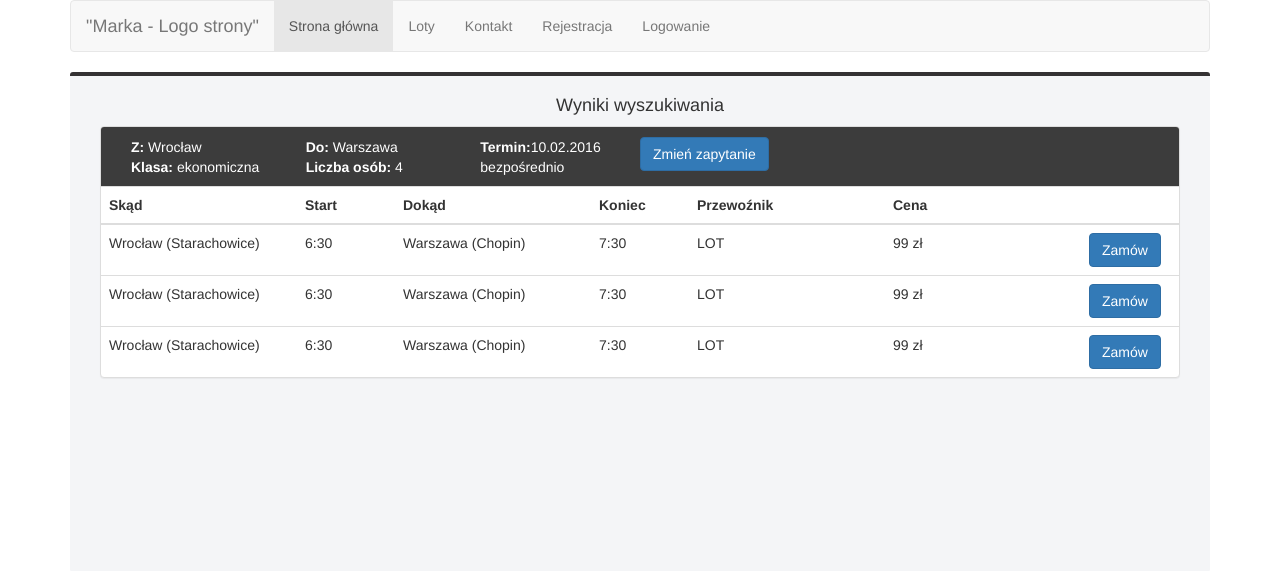
After one commit to ickgrupaj/ick, a PHP site: page /result.php in a window 1280 px wide. The commit adds this page. Shown: the top 571 px of the page. Run offline with PHP 8.4, Linux system fonts and the light colour scheme; some libraries are stand-ins or nearby versions.

Commit message:
Wyniki wyszukiwania

```diff
--- /dev/null
+++ b/result.php
@@ -0,0 +1,137 @@
+<!DOCTYPE html>
+<html lang="pl_PL">
+<head>
+    <meta charset="utf-8">
+    <meta http-equiv="X-UA-Compatible" content="IE=edge">
+    <meta name="viewport" content="width=device-width, initial-scale=1">
+    <title>Bootstrap 101 Template</title>
+
+    <!-- Bootstrap -->
+    <link href="bootstrap/css/bootstrap.min.css" rel="stylesheet">
+    <link href="bootstrap/css/style.css" rel="stylesheet">
+
+    <!-- HTML5 Shim and Respond.js IE8 support of HTML5 elements and media queries -->
+    <!-- WARNING: Respond.js doesn't work if you view the page via file:// -->
+    <!--[if lt IE 9]>
+    <script src="https://oss.maxcdn.com/html5shiv/3.7.2/html5shiv.min.js"></script>
+    <script src="https://oss.maxcdn.com/respond/1.4.2/respond.min.js"></script>
+    <![endif]-->
+</head>
+<body>
+
+
+<div class="container">
+    <nav class="navbar navbar-default" role="navigation">
+        <div class="container-fluid">
+            <div class="navbar-header">
+                <button type="button" class="navbar-toggle" data-toggle="collapse"
+                        data-target="#bs-example-navbar-collapse-1">
+                    <span class="sr-only">Rozwiń nawigację</span>
+                    <span class="icon-bar"></span>
+                    <span class="icon-bar"></span>
+                    <span class="icon-bar"></span>
+                </button>
+                <a class="navbar-brand" href="#">"Marka - Logo strony"</a>
+            </div>
+
+            <div class="collapse navbar-collapse" id="bs-example-navbar-collapse-1">
+                <ul class="nav navbar-nav">
+                    <li class="active"><a href="index.php">Strona główna</a></li>
+                    <li><a href="search.php">Loty</a></li>
+                    <li><a href="#">Kontakt</a></li>
+                    <li><a href="#">Rejestracja</a></li>
+                    <li><a href="#">Logowanie</a></li>
+                </ul>
+            </div><!-- /.navbar-collapse -->
+        </div><!-- /.container-fluid -->
+    </nav>
+
+    <div class="customize-col-content">
+        <h4 class="text-center">Wyniki wyszukiwania</h4>
+
+        <div class="row" style="margin: 0 30px !important;">
+            <div class="panel panel-default">
+                <div class="panel-heading" style="height: 60px; background: #3c3c3c; color: #fff">
+                    <div class="col-sm-6">
+                        <div class="row">
+                            <div class="col-md-4"><strong>Z:</strong> Wrocław</div>
+                            <div class="col-md-4"><strong>Do:</strong> Warszawa</div>
+                            <div class="col-md-4"><strong>Termin:</strong>10.02.2016</div>
+                        </div>
+                        <div class="row">
+                            <div class="col-md-4"><strong>Klasa:</strong> ekonomiczna</div>
+                            <div class="col-md-4"><strong>Liczba osób:</strong> 4</div>
+                            <div class="col-md-4">bezpośrednio</div>
+                        </div>
+                    </div>
+
+                    <a href="search.php" class="btn btn-primary">Zmień zapytanie</a>
+
+                </div>
+                <table class="table table-fixed">
+                    <thead >
+                    <tr >
+                        <th class="col-xs-2">Skąd</th>
+                        <th class="col-xs-1">Start</th>
+                        <th class="col-xs-2">Dokąd</th>
+                        <th class="col-xs-1">Koniec</th>
+                        <th class="col-xs-2">Przewoźnik</th>
+                        <th class="col-xs-2">Cena</th>
+                        <th class="col-xs-1"></th>
+                    </tr>
+                    </thead>
+                    <tbody>
+                    <tr>
+                        <td class="col-xs-2">Wrocław (Starachowice)</td>
+                        <td class="col-xs-1">6:30</td>
+                        <td class="col-xs-2">Warszawa (Chopin)</td>
+                        <td class="col-xs-1">7:30</td>
+                        <td class="col-xs-2">LOT</td>
+                        <td class="col-xs-1">99 zł</td>
+                        <td class="col-xs-1"><a href="" class="btn btn-primary">Zamów</a></td>
+                    </tr>
+                    <tr>
+                        <td class="col-xs-2">Wrocław (Starachowice)</td>
+                        <td class="col-xs-1">6:30</td>
+                        <td class="col-xs-2">Warszawa (Chopin)</td>
+                        <td class="col-xs-1">7:30</td>
+                        <td class="col-xs-2">LOT</td>
+                        <td class="col-xs-1">99 zł</td>
+                        <td class="col-xs-1"><a href="" class="btn btn-primary">Zamów</a></td>
+                    </tr>
+                    <tr>
+                        <td class="col-xs-2">Wrocław (Starachowice)</td>
+                        <td class="col-xs-1">6:30</td>
+                        <td class="col-xs-2">Warszawa (Chopin)</td>
+                        <td class="col-xs-1">7:30</td>
+                        <td class="col-xs-2">LOT</td>
+                        <td class="col-xs-1">99 zł</td>
+                        <td class="col-xs-1"><a href="" class="btn btn-primary">Zamów</a></td>
+                    </tr>
+                    </tbody>
+                </table>
+            </div>
+        </div>
+    </div>
+</div>
+
+
+<!-- jQuery (necessary for Bootstrap's JavaScript plugins) -->
+<script src="https://ajax.googleapis.com/ajax/libs/jquery/1.11.1/jquery.min.js"></script>
+<!-- Include all compiled plugins (below), or include individual files as needed -->
+<script src="bootstrap/js/bootstrap.min.js"></script>
+</body>
+</html>
+
+<style>
+
+/**/
+    /*.table-fixed thead, .table-fixed tbody, .table-fixed tr, .table-fixed td, .table-fixed th {*/
+        /*display: block;*/
+    /*}*/
+
+    /*.table-fixed tbody td, .table-fixed thead > tr > th {*/
+        /*float: left;*/
+        /*border-bottom-width: 0;*/
+    /*}*/
+</style>
```
Also changed, not shown: search.php (+4 -4 lines), bootstrap/css/style.css (line endings or trailing spaces).
